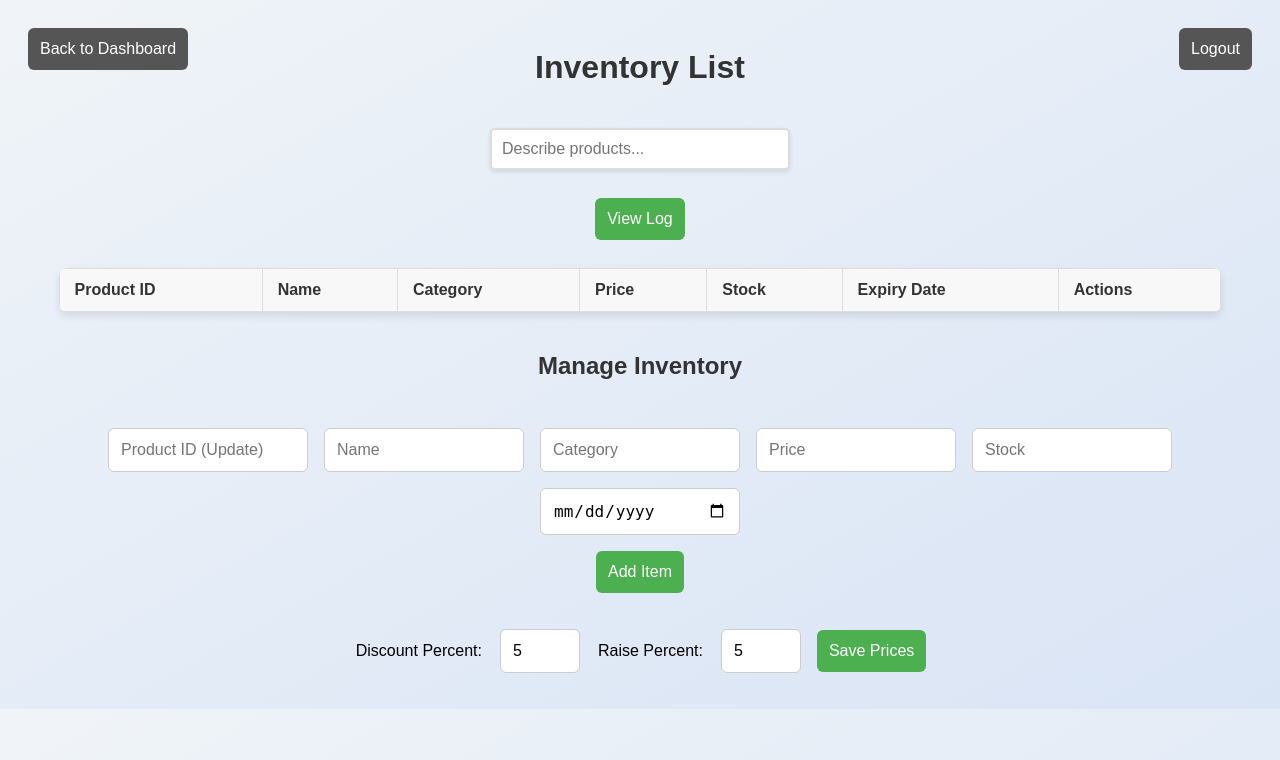
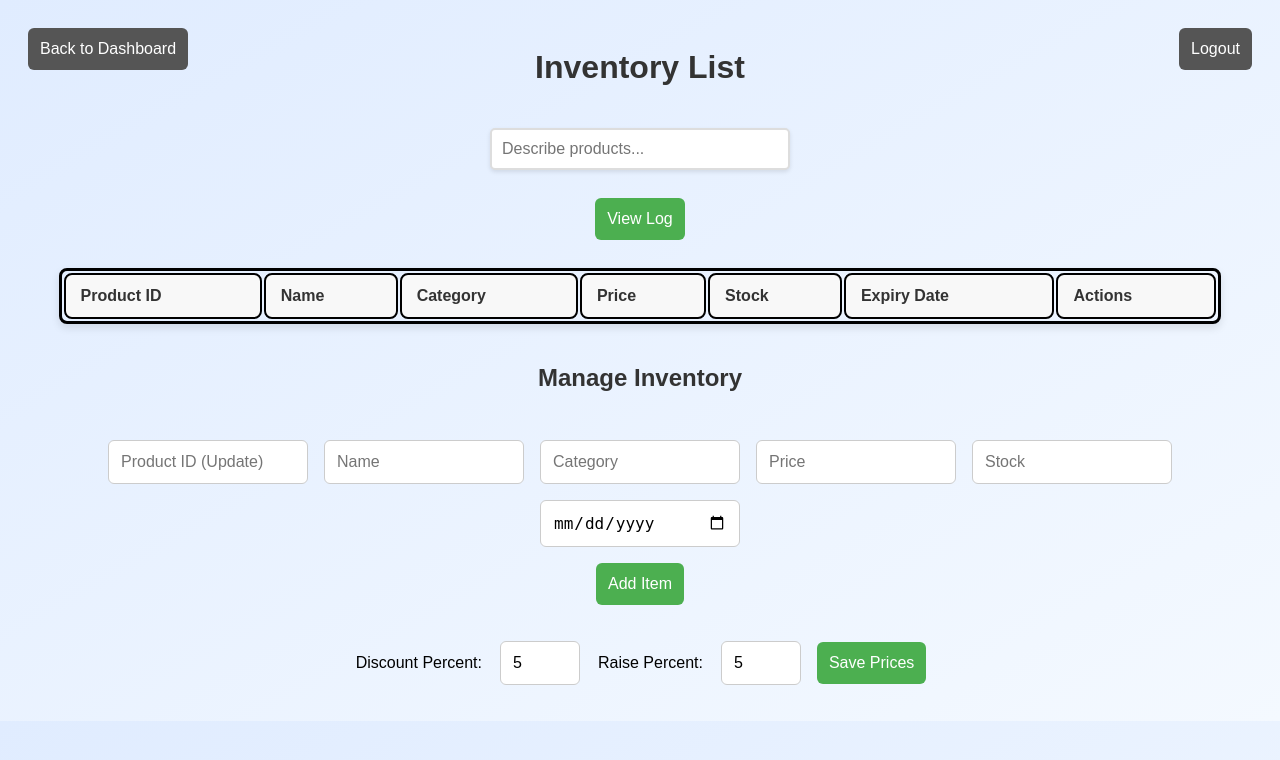
Before and after one commit to Kool-K/Dynamic-Pricing-System, a Flask app: template templates/inventory.html in a window 1280 px wide. Shown: the top 760 px of the page. Run offline with Flask 3, Linux system fonts and the light colour scheme; the template is opened without the code that fills it, so the values that code supplies are empty.

Commit message:
changed css a bit

```diff
--- a/static/inventory.css
+++ b/static/inventory.css
@@ -3,8 +3,7 @@ body {
     display: flex;
     flex-direction: column;
     align-items: center;
-    background: linear-gradient(to bottom right, #f0f4f8, #d9e4f5); /* soft gradient */
-    background-color: #f4f4f4;
+    background: linear-gradient(to bottom right, #e0ecff, #f4f9ff);
     padding: 20px;
 }
 
@@ -20,16 +19,18 @@ h1, h2 {
 
 #inventory-table {
     width: 100%;
-    border-collapse: collapse;
+    /* border-collapse: collapse; */
     font-size: 16px;
     text-align: left;
     box-shadow: 0 4px 8px rgba(0, 0, 0, 0.1);
+    border: 3px solid #000000;
     border-radius: 8px;
     overflow: hidden;
 }
 
 #inventory-table th, #inventory-table td {
-    border: 1px solid #ddd;
+    border: 2px solid black;
+    border-radius: 8px;
     padding: 12px 15px;
 }
 
```
